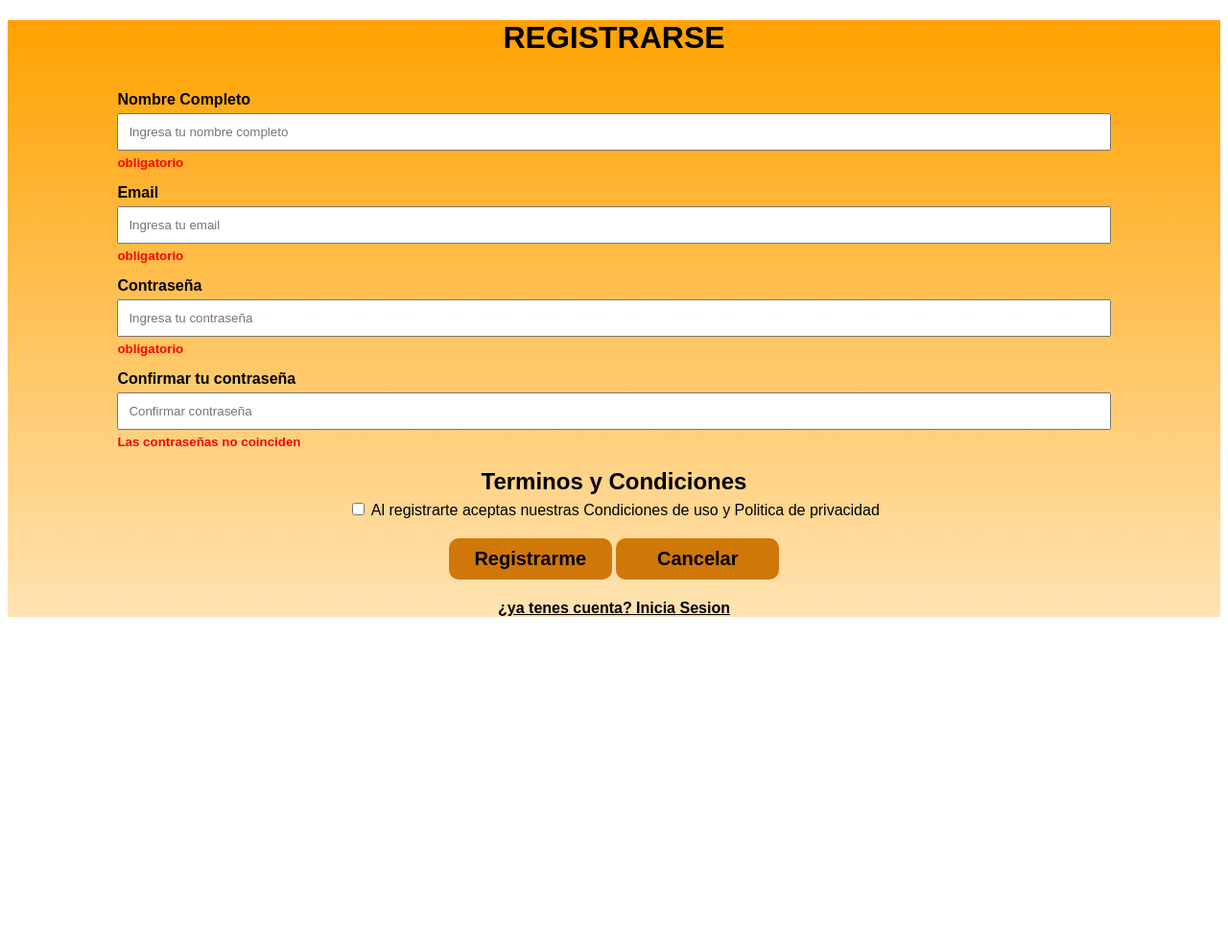
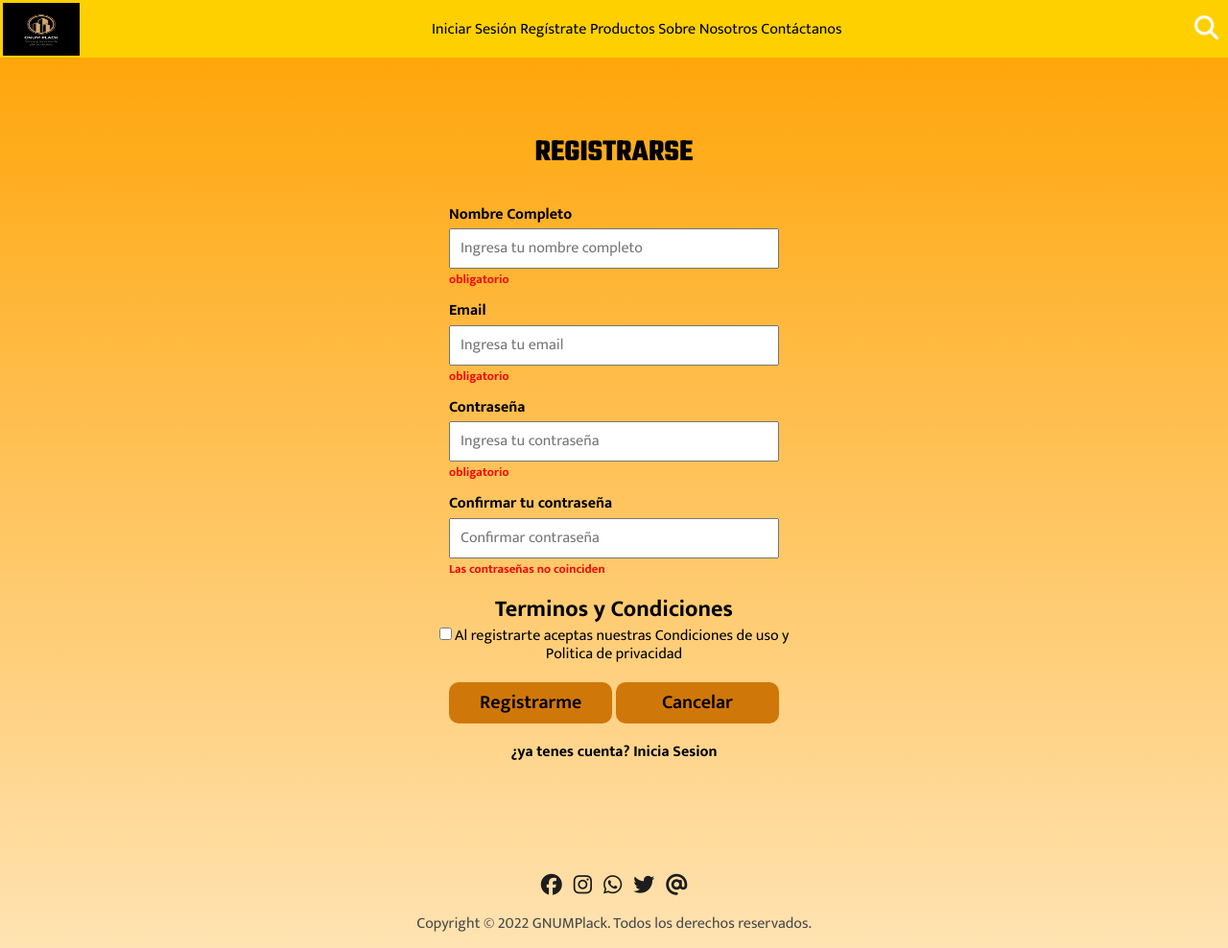
Before and after one commit to nicolas335/Grupo_3_GNUMPlack, a Node server app: page /signin in a window 1280 px wide. Shown: the whole page at 96% size. Before the commit the page ends 643 px from the top, so only its background shows below. Run offline with Node 20, Linux system fonts and the light colour scheme; some libraries are stand-ins or nearby versions.

Commit message:
Terminado login y signin en html y css

```diff
--- a/GNUMPlack_site/public/css/footer.css
+++ b/GNUMPlack_site/public/css/footer.css
@@ -0,0 +1,32 @@
+
+body #footer .social{
+    display: flex;
+    flex-wrap: wrap;
+    margin-top: 30px;
+    justify-content: center;
+}
+body #footer{
+    margin-top: 40px;
+    text-align: center;
+}
+body #footer .social i{
+    font-size: 22px;
+    color: #1d1d1d;
+    margin: 6px;
+
+}
+body #footer p{
+    color: #494949;
+    margin-top: 15px;
+}
+@media (hover: hover){
+
+    body #footer .social i{
+        color: #a1a1a1;
+    }
+    #footer .social  i:hover{
+        color: black;
+        font-size: 26px;
+        transition: all .3s;
+    }
+}
--- a/GNUMPlack_site/public/css/general.css
+++ b/GNUMPlack_site/public/css/general.css
@@ -0,0 +1,13 @@
+a{
+    text-decoration: none;
+    color: black;
+
+}
+body{
+    box-sizing: border-box;
+    background:linear-gradient(180deg, #FFA200 0%, rgba(255, 162, 0, 0.3) 100%);
+    font-family: var(--fuenteSubtitulos);
+}
+h1,h2,h3,h4,h5{
+    font-family: var(--fuenteTitulos);
+}
--- a/GNUMPlack_site/public/css/header.css
+++ b/GNUMPlack_site/public/css/header.css
@@ -0,0 +1,136 @@
+.header{
+    display: flex;
+    flex-wrap: wrap;
+    align-items: center;
+    justify-content: space-between;
+    background-color: #ffd000;
+    height: 60px;
+    width: 100%;
+
+    border-bottom-left-radius:15px ;
+    border-bottom-right-radius: 15px;
+    z-index: 100;
+    top: 0;
+    left: 0;
+}
+
+#bar{
+    background-color: #d9d9d9;
+    padding: 5px;
+    border-radius: 12px;
+    border: none;
+}
+.lupa{
+    padding: 5px 10px 8px 0px;
+    font-size: 25px;
+    color: white;
+}
+.searchBar{
+    height: 30px;
+    display: flex;
+    background-color: #d9d9d9;
+    border-radius: 15px;
+    margin-right: 0;
+}
+#check{
+    display: none;
+}
+.nav-menu ul{
+    display: flex;
+    align-items: center;
+}
+.nav-menu li{
+    margin-right: 1rem;
+}
+
+.logoImg{
+    height: 55px;
+    width: 80px;
+    margin: 2.5px 0 0 2.5px;
+    border-bottom-left-radius:15px;
+}
+
+.menu-icon{
+    margin-right: 15px;
+    font-size: 30px;
+    color: white;
+}
+
+.nav-menu ul{
+    display: block;
+    position: fixed;
+    top:-100%;
+    left: 0;
+    background: #ffd000;
+    width: 100%;
+    height: 399.7px;
+    right: 0;
+    border: solid .5px #858585;
+}
+.nav-menu ul li{
+    padding: 2rem;
+    display: flex;
+    justify-content: center;
+    margin: 0;
+    align-items: center;
+    border-top: solid .5px #858585;
+}
+.nav-menu ul li a{
+    font-size: small;
+}
+#check:checked ~ ul{
+    top: 55px;
+    transition: all .25s;
+}
+
+/*tablet*/
+
+@media (min-width:461px){
+    .header{
+    border-bottom-left-radius:0;
+    border-bottom-right-radius:0;
+    }
+    header .nav-menu .checkbtn i{
+        display: none;
+    }
+    #bar{
+        display: none;
+    }
+    .searchBar{
+        height: max-content;
+        display: flex;
+        background-color: transparent;
+        border-radius: 0;
+        margin-right: 0;
+        right: 0;
+        order: 1;
+    }
+    .header .nav-menu ul{
+        display: contents;
+        border: none;
+        left: 90px;
+        top: 0;
+        background-color: transparent;
+    }
+    .nav-menu ul li a{
+        font-size: 10px;
+    }
+    .nav-menu ul li{
+        position: relative;
+        padding: 0;
+        display: inline-block;
+        margin: 0;
+        border-top: none;
+    }
+    .logoImg{
+        border-bottom-left-radius:0;
+    }
+}
+
+/* Desktop */
+
+@media (min-width:769px){
+    .nav-menu ul li a{
+        font-size: 16px;
+    }
+}
--- a/GNUMPlack_site/public/css/signin.css
+++ b/GNUMPlack_site/public/css/signin.css
@@ -1,52 +1,59 @@
-.signin main{
+.signin main {
+    width: 400px;
+    padding-top: 60px;
+    margin: 0 auto;
+    padding-bottom: 50px;
 
-    margin: 0 auto;
-    background:linear-gradient(180deg, #FFA200 0%, rgba(255, 162, 0, 0.3) 100%);
 
 }
-.signin main h1{
+
+.signin main h1 {
     text-align: center;
-    font-family: 'Teko', sans-serif;
+    font-family: var(--fuenteTitulos)
+}
 
-}
-.signin main .container{
+.signin main .container {
     display: flex;
     flex-direction: column;
     flex-wrap: wrap;
     align-content: center;
     margin-bottom: 15px;
     font-weight: bold;
-    font-family: 'Mukta', sans-serif;
+    font-family: var(--fuenteSubtitulos)
 }
-.signin main .container label{
-    margin-bottom:5px ;
-    font-family: 'Mukta', sans-serif;
+
+.signin main .container label {
+    margin-bottom: 5px;
+    font-family: var(--fuenteSubtitulos)
+
+}
+
+.signin main .container input {
+    width: 80%;
+    padding: 10px;
+    font-family: var(--fuenteSubtitulos)
+}
+
+.signin main .container small {
+    margin-top: 5px;
+    color: #f20808;
+    font-family: var(--fuenteSubtitulos)
 
 
 }
-.signin  main .container input{
-    width: 80%;
-    padding: 10px;
-    font-family: 'Mukta', sans-serif;
 
-}
-.signin main .container small{
-    margin-top: 5px;
-    color:#f20808;
-    font-family: 'Mukta', sans-serif;
-
-
-}
-.signin main h2 .container{
-    font-family: 'Mukta', sans-serif;
+.signin main h2 .container {
+    font-family: var(--fuenteSubtitulos);
     text-align: center;
     margin-top: 15px;
 }
-.signin main h4{
+
+.signin main h4 {
     text-align: center;
     color: #000000;
-    font-family:'Mukta', sans-serif ;
+    font-family: var(--fuenteSubtitulos)
 }
+
 .signin main button {
     padding: 20px;
     background-color: #d0770a;
@@ -57,22 +64,24 @@
     font-size: 20px;
     width: 170px;
     text-align: center;
-  font-family: 'Mukta', sans-serif;
+    font-family: var(--fuenteSubtitulos)
 
 }
-.signin .bottom{
+
+.signin .bottom {
     margin-bottom: 15px;
     text-align: center;
-    font-family: 'Mukta', sans-serif;
+    font-family: var(--fuenteSubtitulos)
 }
-.signin main a{
+
+.signin main a {
     color: #000000;
-    font-family: 'Mukta', sans-serif;
+    font-family: var(--fuenteSubtitulos)
 }
 
 /*tablet*/
 
-@media(min-width:461px){
+@media(min-width:461px) {
     .signin main button {
         padding: 15px;
         background-color: #d0770a;
@@ -83,14 +92,14 @@
         font-size: 20px;
         width: 170px;
         text-align: center;
-        font-family: 'Mukta', sans-serif;
+        font-family: var(--fuenteSubtitulos)
+    }
+}
 
-      }
-      .signin .bottom{
+    .signin .bottom {
         margin-bottom: 10px;
         text-align: center;
-          font-family: 'Mukta', sans-serif;
-      }
+        font-family: var(--fuenteSubtitulos)
 
 }
 
@@ -107,13 +116,14 @@
         font-size: 20px;
         width: 170px;
         text-align: center;
-        font-family: 'Mukta', sans-serif;
+        font-family: var(--fuenteSubtitulos)
 
     }
-      .signin .bottom{
+
+    .signin .bottom {
         margin-bottom: 5px;
         text-align: center;
-          font-family: 'Mukta', sans-serif;
+        font-family: var(--fuenteSubtitulos)
     }
 
 }
--- a/GNUMPlack_site/public/css/variables.css
+++ b/GNUMPlack_site/public/css/variables.css
@@ -0,0 +1,6 @@
+@import url('https://fonts.googleapis.com/css2?family=Mukta:wght@300;400;500;600;700;800&family=Teko:wght@300;400;500;600;700&display=swap');
+
+:root{
+    --fuenteTitulos: 'Teko', sans-serif;
+    --fuenteSubtitulos: 'Mukta', sans-serif;
+}
--- a/GNUMPlack_site/views/signin.html
+++ b/GNUMPlack_site/views/signin.html
@@ -1,16 +1,44 @@
 <!DOCTYPE html>
 <html lang="es">
+
 <head>
     <meta charset="UTF-8">
     <meta http-equiv="X-UA-Compatible" content="IE=edge">
     <meta name="viewport" content="width=device-width, initial-scale=1.0">
     <title>signin</title>
-    <link rel="stylesheet" href="/css/signin.css">
+    <link rel="stylesheet" href="/css/styles.css">
+    <script src="https://kit.fontawesome.com/7c3a0709de.js" crossorigin="anonymous"></script>
 </head>
+
 <body class="signin">
-     <main class="signin">
+    <header class="header">
+
+        <div class="logo">
+            <a href="#" class="linkLogo">
+                <img src="img/logoGNUMPlack.jfif" alt="logo de GNUMPlack" class="logoImg">
+            </a>
+        </div>
+
+        <div class="searchBar">
+            <input type="text" placeholder="¿Que desea buscar?" id="bar">
+            <i class="fa-solid fa-magnifying-glass lupa"></i>
+        </div>
+
+        <div class="nav-menu">
+            <input type="checkbox" id="check">
+            <label for="check" class="checkbtn"><i class="fa-solid fa-bars menu-icon"></i></label>
+            <ul>
+                <li><a href="login">Iniciar Sesión</a></li>
+                <li><a href="signin">Regístrate</a></li>
+                <li><a href="product">Productos</a></li>
+                <li><a href="aboutUs">Sobre Nosotros</a></li>
+                <li><a href="#footer">Contáctanos</a></li>
+            </ul>
+        </div>
+    </header>
+    <main class="signin">
         <h1> REGISTRARSE</h1>
-        <form action="" method="get" >
+        <form action="" method="get">
             <h2 class="container bottom"></h2>
             <div class="container">
                 <label for="name">Nombre Completo</label>
@@ -34,20 +62,31 @@
             </div>
             <h2 class="bottom">Terminos y Condiciones</h2>
             <div class="bottom">
-            <input type="checkbox" name="terminos" id="terminos">
-            <label for="terminos">Al registrarte aceptas nuestras Condiciones de uso y Politica de privacidad</labe>
+                <input type="checkbox" name="terminos" id="terminos">
+                <label for="terminos">Al registrarte aceptas nuestras Condiciones de uso y Politica de privacidad</labe>
             </div>
             <h2 class="bottom"></h2>
-             <div class="bottom">
+            <div class="bottom">
                 <button type="submit">Registrarme</button>
                 <button type="reset">Cancelar</button>
-             </div>
+            </div>
 
             <h4><a href="/inicia sesion">¿ya tenes cuenta? Inicia Sesion</a></h4>
 
         </form>
 
     </main>
+    <footer id="footer">
+        <div class="social">
+            <div><a href="https://www.facebook.com/" target="_blank"><i class="fab fa-facebook"></i></a></div>
+            <div><a href="https://www.instagram.com/" target="_blank"><i class="fab fa-instagram"></i></a></div>
+            <div><a href="https://www.whatsapp.com/" target="_blank"><i class="fab fa-whatsapp"></i></a></div>
+            <div><a href="https://www.twitter.com/" target="_blank"><i class="fa-brands fa-twitter"></i></a></div>
+            <div><a href="https://www.gmail.com/" target="_blank"><i class="fa-solid fa-at"></i></a></div>
+        </div>
+        <p>Copyright © 2022 GNUMPlack. Todos los derechos reservados.</p>
+    </footer>
 
 </body>
+
 </html>
```
Also changed, not shown: GNUMPlack_site/public/css/login.css (+36 -30 lines), GNUMPlack_site/views/login.html (+37 -1 lines), GNUMPlack_site/public/img/logoGNUMPlack.jfif (added). Lines whose indentation alone changed are shown as unchanged.
